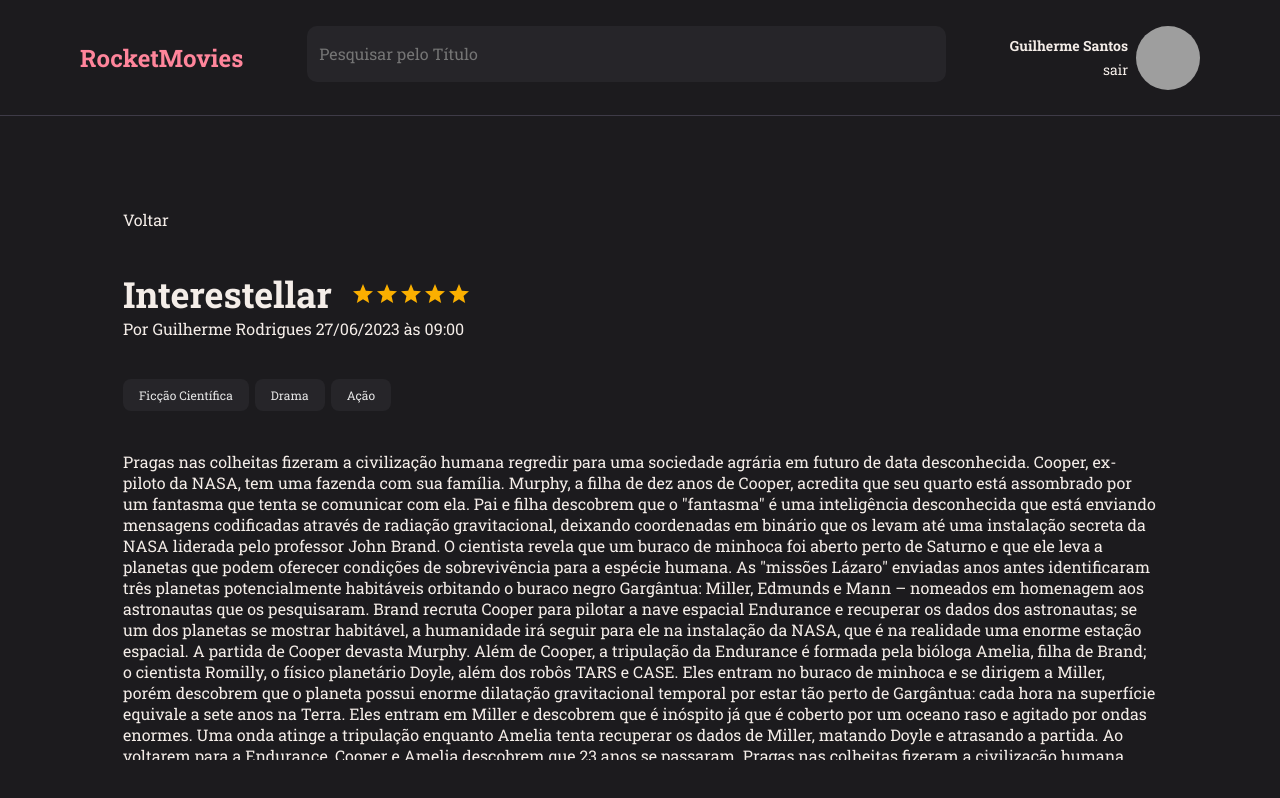
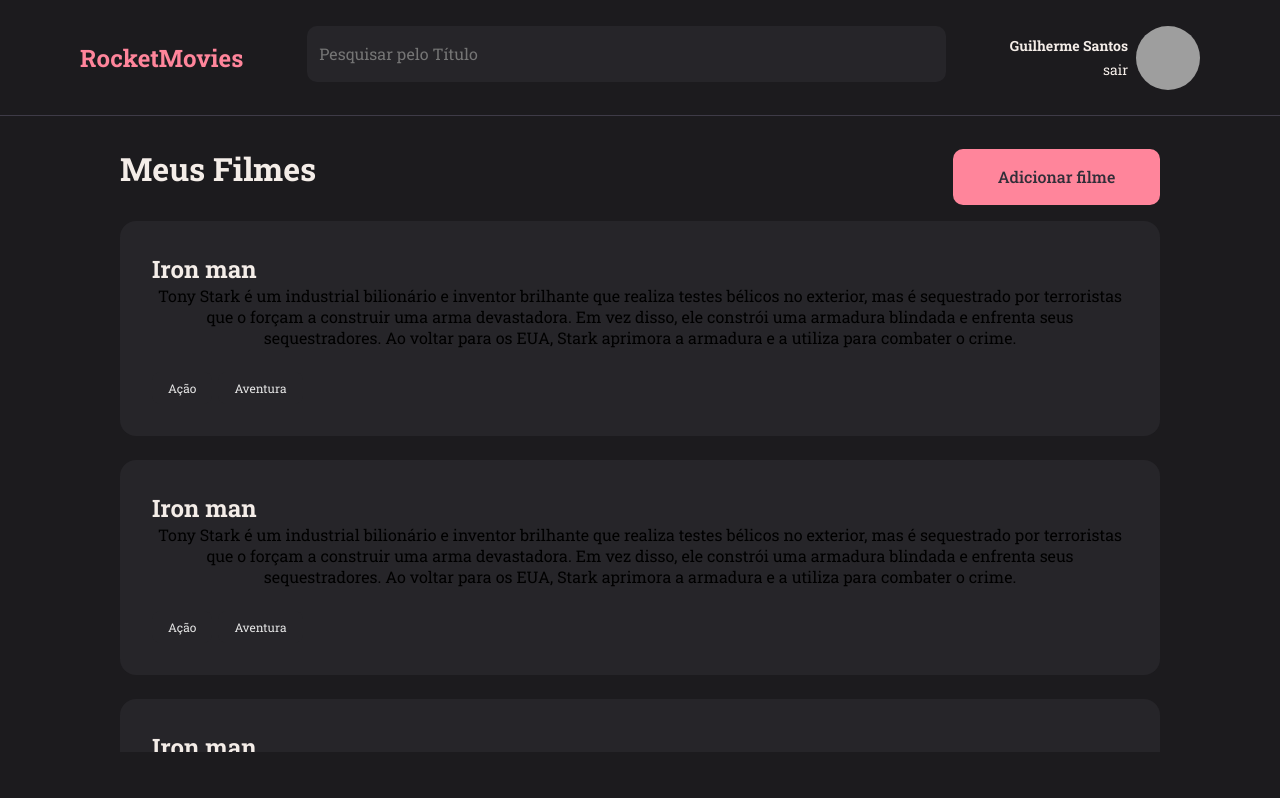
Before and after one commit to guirodrigues9876/rocket-movies, a React (Vite) app: page / in a window 1280 px wide. Built offline with nearby package versions, Linux system fonts and the light colour scheme; grey boxes are pictures that could not be loaded.

Commit message:
feat: Home page

```diff
--- /dev/null
+++ b/src/components/Movie/index.jsx
@@ -0,0 +1,24 @@
+import { Container } from './styles'
+
+import { Tag } from '../../components/Tag';
+
+export function Movie({ data, ...rest}) {
+    return(
+        <Container {...rest}>
+            <h1>{data.title}</h1>
+
+            <p>{data.description}</p>
+
+            {
+                data.tags &&
+                <footer>
+                    {
+                        data.tags.map( tag => <Tag key={tag.name} title={tag.name} />)
+                    }
+                </footer>
+            }
+
+        </Container>
+    )
+
+}
--- /dev/null
+++ b/src/components/Movie/styles.js
@@ -0,0 +1,28 @@
+import styled from 'styled-components';
+
+export const Container = styled.button`
+
+    width: 100%;
+    background-color: ${({ theme }) => theme.COLORS.BACKGROUND_800};
+
+    border: none;
+    border-radius: 16px;
+
+    padding: 32px;
+    margin-bottom: 24px;
+
+    > h1 {
+        flex: 1;
+        text-align: left;
+        font-weight: 700;
+        font-size: 24px;
+        color: ${({ theme }) => theme.COLORS.WHITE};
+    }
+
+    > footer {
+        width: 100%;
+        display: flex;
+        margin-top: 24px;
+
+    }
+`;
--- a/src/main.jsx
+++ b/src/main.jsx
@@ -5,13 +5,13 @@ import GlobalStyles from './styles/global';
 
 import theme from './styles/theme';
 
-import { Details } from './pages/Details';
+import { Home } from './pages/Home';
 
 ReactDOM.createRoot(document.getElementById('root')).render(
   <React.StrictMode>
     <ThemeProvider theme={theme}>
       <GlobalStyles />
-      <Details />
+      <Home />
     </ThemeProvider>
   </React.StrictMode>
 )
--- a/src/pages/Details/index.jsx
+++ b/src/pages/Details/index.jsx
@@ -25,7 +25,7 @@ export function Details() {
               />
             </div>
             <div className="profile">
-              <p>Por Guilherme Rodrigues 27/06/2023 às 09:00</p>
+              <p>Por Guilherme Rodrigues    27/06/2023 às 09:00</p>
             </div>
 
           </header>
--- /dev/null
+++ b/src/pages/Home/index.jsx
@@ -0,0 +1,82 @@
+
+import { Header } from '../../components/Header';
+import { Button } from '../../components/Button';
+import { Movie } from '../../components/Movie';
+
+import { Container, Content, Menu } from './styles';
+
+export function Home(){
+    return(
+        <Container>
+            <Header />
+
+            <Menu>
+                <h2>Meus Filmes</h2>
+                <Button title="Adicionar filme"></Button>
+            </Menu>
+            <Content>
+                <Movie
+                    data={{
+                        title: 'Iron man',
+                        description: 'Tony Stark é um industrial bilionário e inventor brilhante que realiza testes bélicos no exterior, mas é sequestrado por terroristas que o forçam a construir uma arma devastadora. Em vez disso, ele constrói uma armadura blindada e enfrenta seus sequestradores. Ao voltar para os EUA, Stark aprimora a armadura e a utiliza para combater o crime.',
+                        tags: [
+                            {id: '1', name: 'Ação'},
+                            {id: '2', name: 'Aventura'}
+                        ]
+                    }}
+                />
+
+<Movie
+                    data={{
+                        title: 'Iron man',
+                        description: 'Tony Stark é um industrial bilionário e inventor brilhante que realiza testes bélicos no exterior, mas é sequestrado por terroristas que o forçam a construir uma arma devastadora. Em vez disso, ele constrói uma armadura blindada e enfrenta seus sequestradores. Ao voltar para os EUA, Stark aprimora a armadura e a utiliza para combater o crime.',
+                        tags: [
+                            {id: '1', name: 'Ação'},
+                            {id: '2', name: 'Aventura'}
+                        ]
+                    }}
+                />
+                <Movie
+                    data={{
+                        title: 'Iron man',
+                        description: 'Tony Stark é um industrial bilionário e inventor brilhante que realiza testes bélicos no exterior, mas é sequestrado por terroristas que o forçam a construir uma arma devastadora. Em vez disso, ele constrói uma armadura blindada e enfrenta seus sequestradores. Ao voltar para os EUA, Stark aprimora a armadura e a utiliza para combater o crime.',
+                        tags: [
+                            {id: '1', name: 'Ação'},
+                            {id: '2', name: 'Aventura'}
+                        ]
+                    }}
+                />
+                <Movie
+                    data={{
+                        title: 'Iron man',
+                        description: 'Tony Stark é um industrial bilionário e inventor brilhante que realiza testes bélicos no exterior, mas é sequestrado por terroristas que o forçam a construir uma arma devastadora. Em vez disso, ele constrói uma armadura blindada e enfrenta seus sequestradores. Ao voltar para os EUA, Stark aprimora a armadura e a utiliza para combater o crime.',
+                        tags: [
+                            {id: '1', name: 'Ação'},
+                            {id: '2', name: 'Aventura'}
+                        ]
+                    }}
+                />
+                <Movie
+                    data={{
+                        title: 'Iron man',
+                        description: 'Tony Stark é um industrial bilionário e inventor brilhante que realiza testes bélicos no exterior, mas é sequestrado por terroristas que o forçam a construir uma arma devastadora. Em vez disso, ele constrói uma armadura blindada e enfrenta seus sequestradores. Ao voltar para os EUA, Stark aprimora a armadura e a utiliza para combater o crime.',
+                        tags: [
+                            {id: '1', name: 'Ação'},
+                            {id: '2', name: 'Aventura'}
+                        ]
+                    }}
+                />
+                <Movie
+                    data={{
+                        title: 'Iron man',
+                        description: 'Tony Stark é um industrial bilionário e inventor brilhante que realiza testes bélicos no exterior, mas é sequestrado por terroristas que o forçam a construir uma arma devastadora. Em vez disso, ele constrói uma armadura blindada e enfrenta seus sequestradores. Ao voltar para os EUA, Stark aprimora a armadura e a utiliza para combater o crime.',
+                        tags: [
+                            {id: '1', name: 'Ação'},
+                            {id: '2', name: 'Aventura'}
+                        ]
+                    }}
+                />
+            </Content>
+        </Container>
+    )
+}
--- /dev/null
+++ b/src/pages/Home/styles.js
@@ -0,0 +1,41 @@
+import styled from 'styled-components';
+
+export const Container = styled.div`
+
+    width: 100%;
+    height: 100vh;
+
+    display: grid;
+    grid-template-rows: 116px 105px auto;
+    grid-template-areas:
+    "header"
+    "menu"
+    "content"
+    ;
+`;
+
+export const Menu = styled.div`
+    grid-area: menu;
+    margin: 48px 120px;
+
+    display: flex;
+    justify-content: space-between;
+    align-items: center;
+
+    > h2 {
+        font-size: 32px;
+        color: ${({ theme }) => theme.COLORS.WHITE};
+    }
+
+    > Button {
+        width: 207px;
+    }
+`;
+
+
+export const Content = styled.div`
+    grid-area: content;
+    margin: 0 120px 48px;
+    overflow-y: auto;
+
+`;
```
